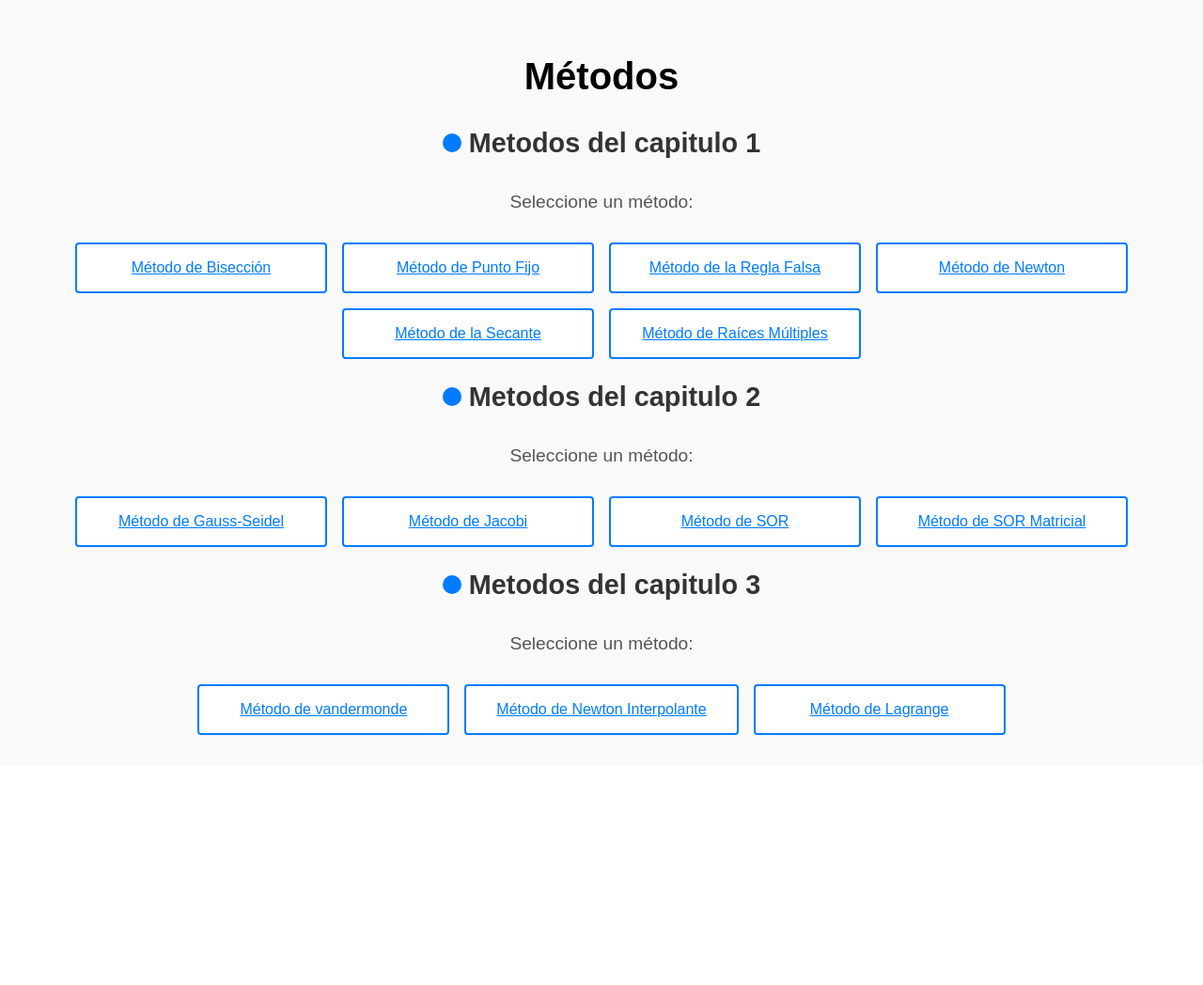
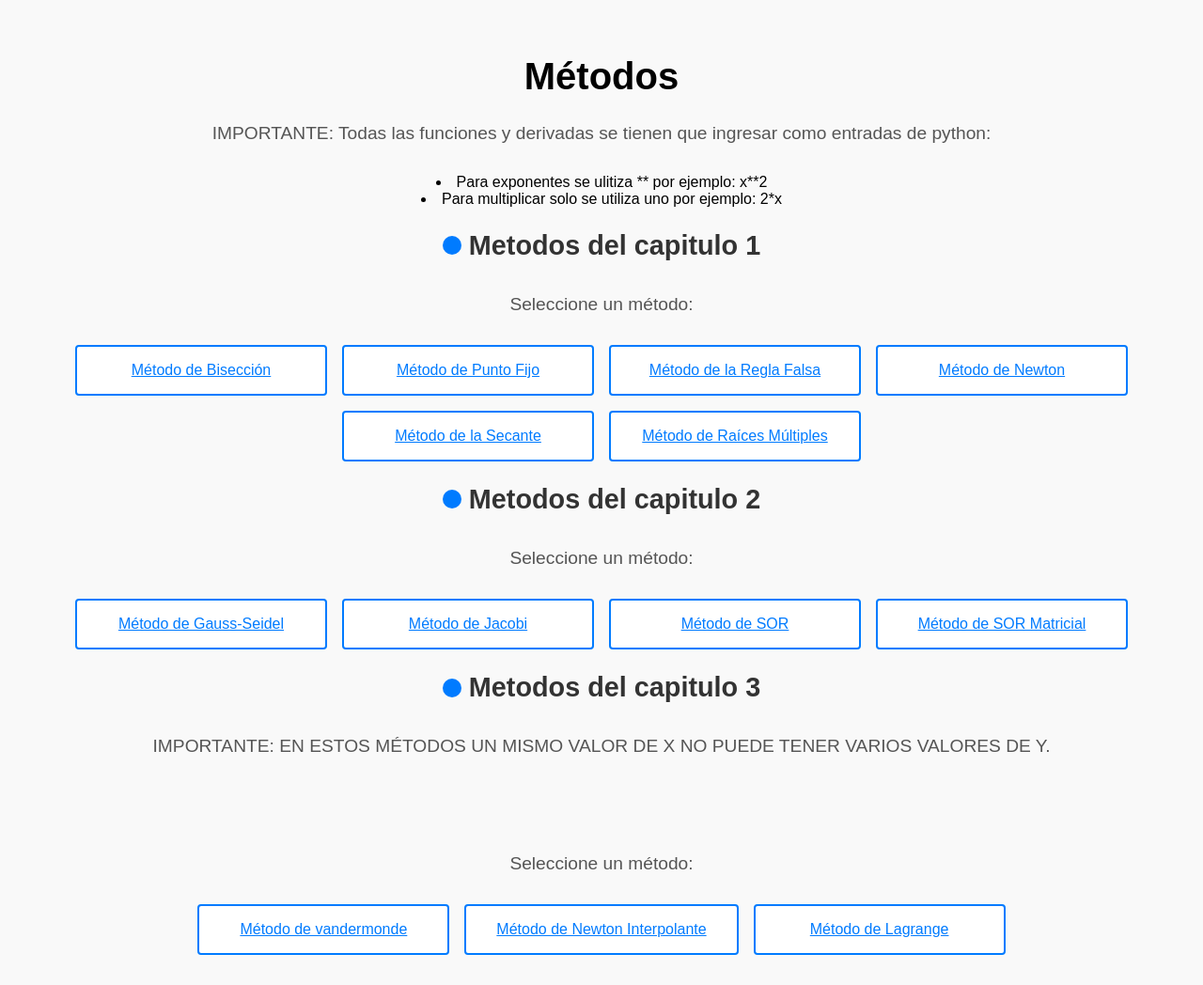
Before and after one commit to Moidah/Pagina_Analisis, a Django app: page /metodos/ in a window 1280 px wide. Shown: the part 70-1118 px from the top of the page at 94% size. Before the commit the page ends 852 px from the top, so only its background shows below. Run offline with Django 4.2, Linux system fonts and the light colour scheme.

Commit message:
definicion de metodos capitulo 2 listo

```diff
--- a/pages/templates/gaussseidel.html
+++ b/pages/templates/gaussseidel.html
@@ -4,6 +4,8 @@
 
 {% block content %}
 <h1>Método de Gauss-Seidel</h1>
+<p>El método converge a la solución única si el radio espectral de T es menor a 1 y si A es estrictamente diagonalmente dominante.</p>
+<p>IMPORTANTE: En estos métodos no pueden haber ceros en la diagonal principal porque luego A no es invertible!!! Se deben hacer transformaciones de fila.</p>
 <form method="post" id="matrixForm">
     {% csrf_token %}
     {{ form.as_p }}
--- a/pages/templates/jacobi.html
+++ b/pages/templates/jacobi.html
@@ -5,6 +5,9 @@
 {% block content %}
 <div class="container mt-5">
     <h1 class="mb-4">Método Jacobi</h1>
+    <p>Resuelve sistemas ecuaciones Ax = b en forma matricial y no matricial</p>
+    <p>El método converge a la solución única si el radio espectral de T es menor a 1 y si A es estrictamente diagonalmente dominante.</p>
+
     <form method="post" id="matrixForm">
         {% csrf_token %}
         {{ form.as_p }}
--- a/pages/templates/metodos.html
+++ b/pages/templates/metodos.html
@@ -4,6 +4,9 @@
 
 {% block content %}
 <h1>Métodos</h1>
+<p> IMPORTANTE: Todas las funciones y derivadas se tienen que ingresar como entradas de python:</p>
+<li>Para exponentes se ulitiza ** por ejemplo: x**2</li>
+<li>Para multiplicar solo se utiliza uno por ejemplo: 2*x</li>
 <h2> Metodos del capitulo 1 </h2>
 <p>Seleccione un método:</p>
 <div class="buttons-container">
@@ -23,6 +26,7 @@
     <a class="btn" href="{% url 'sor_matricial' %}">Método de SOR Matricial</a>
 </div>
 <h2> Metodos del capitulo 3 </h2>
+<p>IMPORTANTE: EN ESTOS MÉTODOS UN MISMO VALOR DE X NO PUEDE TENER VARIOS VALORES DE Y.<p>
 <p>Seleccione un método:</p>
 <div class="buttons-container">
     <a class="btn" href="{% url 'vandermonde' %}">Método de vandermonde</a>
--- a/pages/templates/sor.html
+++ b/pages/templates/sor.html
@@ -4,6 +4,7 @@
 
 {% block content %}
 <h1>Método SOR</h1>
+<p>Es un método de relajación que mejora la convergencia del método Gauss-Seidel</p>
 <form method="post" id="matrixForm">
     {% csrf_token %}
     {{ form.as_p }}
```
